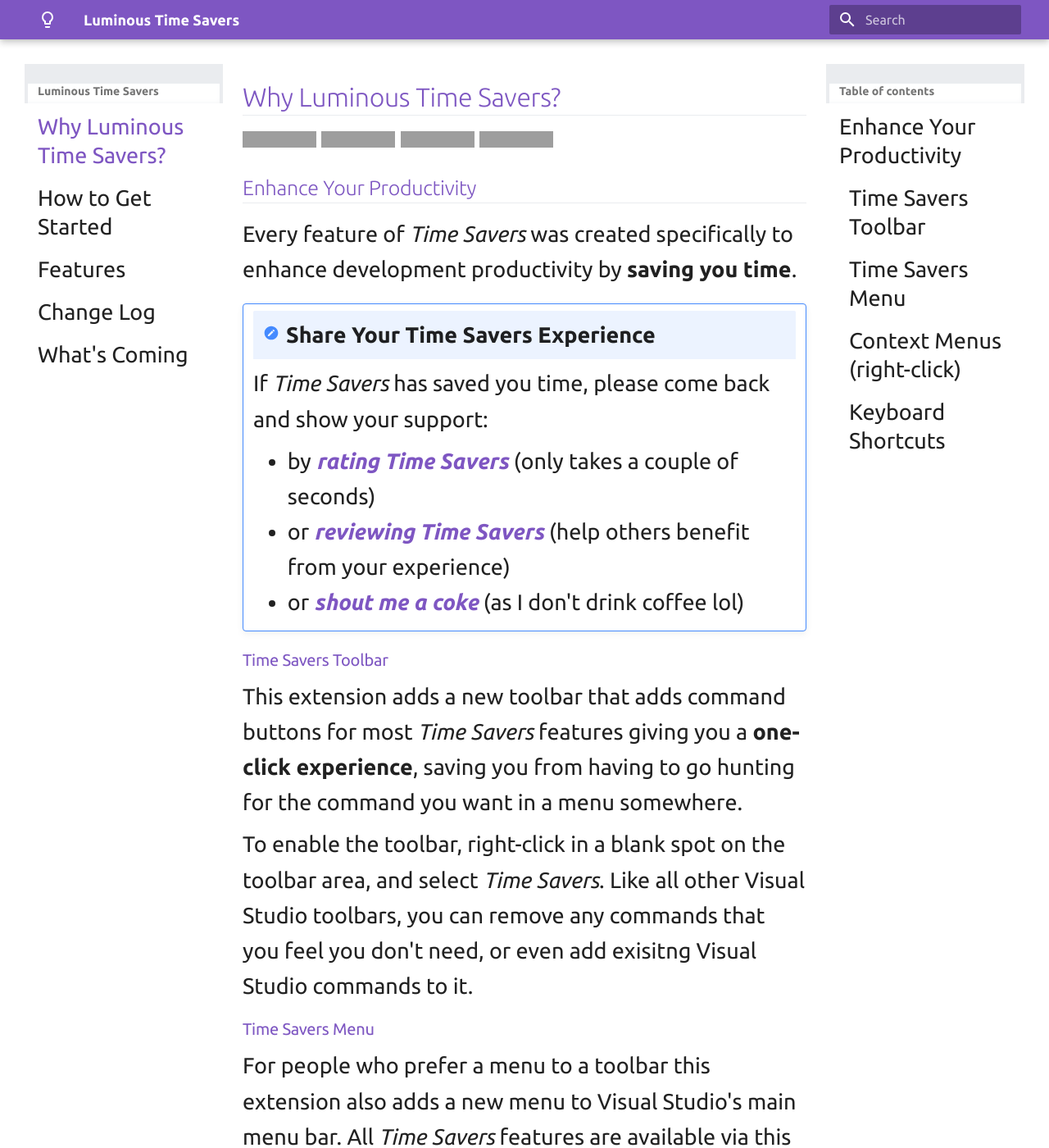
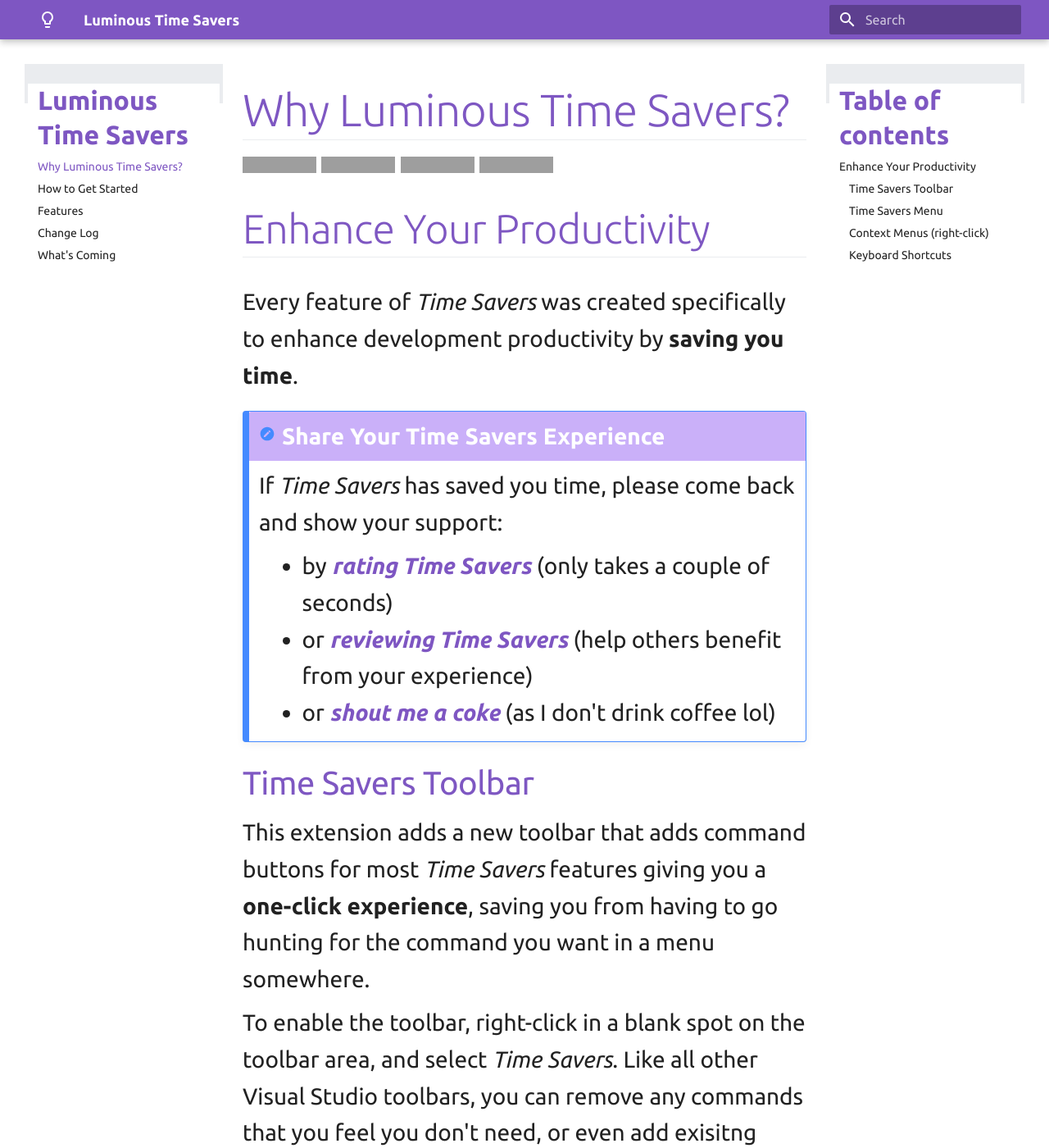
Before and after one commit to luminous-software/time-savers, an MkDocs documentation site: the page built from docs-source/index.md, in a window 1280 px wide and 1400 px high. Shown: the whole window at 82% size. Built offline with MkDocs 1.6.1 and Material for MkDocs 9.7.7, drawn with Linux system fonts in a browser that asks for light colours; old or Windows-style settings are respelled for this version of MkDocs; grey boxes are pictures that could not be loaded.

Commit message:
Update website documentation stylesheet

```diff
--- a/docs-theme/assets/stylesheets/extra.css
+++ b/docs-theme/assets/stylesheets/extra.css
@@ -18,20 +18,6 @@
     float: none !important;
 }
 
-.article h1 {
-    color: #444;
-    padding-bottom: 0;
-}
-
-.article h3 {
-    font-size: 18px;
-}
-
-.article h4 {
-    font-size: 13px;
-    font-weight: bold;
-}
-
 hr {
     border: 0;
     border-top: 1px solid #8c8c8c;
@@ -40,15 +26,12 @@
 
 h1 {
     margin-bottom: 8px !important;
+    font-size: 2.75rem !important;
 }
 
 h2 {
     margin-top: 20px !important;
-}
-
-h3 {
-    margin-top: 16px !important;
-    margin-bottom: 0 !important;
+    font-size: 2.5rem !important;
 }
 
 h1, h2 {
@@ -59,19 +42,22 @@
 
 h3 {
     color: #7E57C2 !important;
+    margin-top: 16px !important;
+    margin-bottom: 0 !important;
+    font-size: 2rem !important;
 }
 
 article p {
-    margin: 8px 0 !important;
-    font-size: 1.35rem;
+    /*margin: 8px 0 !important;*/
+    font-size: 1.4rem;
 }
 
-/*.admonition-title {
-    margin: 0 !important;
-}*/
+a.md-nav-link {
+    font-size: 1.4rem;
+}
 
-li {
-    font-size: 1.35rem;
+.md-content p {
+    margin: 8px 0;
 }
 
 .md-content article ul li {
@@ -82,20 +68,36 @@
         margin-top: 0;
     }
 
-div article ul {
-    margin-top: 0;
-}
-
 .md-main__inner {
     padding-top: 0;
 }
 
-div .md-sidebar {
+.md-sidebar {
     background: #eaecef;
 }
 
-.md-typeset ul {
+.md-content ol {
     margin-top: 0;
+    font-size: 1.4rem;
+}
+
+.md-content ul {
+    margin-top: 0;
+    font-size: 1.4rem;
+}
+
+.md-nav__title {
+    color: #7E57C2 !important;
+    font-size: 1.6rem;
+}
+
+    .md-nav__title.md-nav__title--site {
+        color: #7E57C2 !important;
+        font-size: 1.6rem;
+    }
+
+.md-flex__ellipsis.md-header-nav__title {
+    padding-left: 0;
 }
 
 .md-footer-nav {
@@ -107,11 +109,11 @@
     padding-top: 8px;
 }
 
-span .md-footer-nav__direction {
+.md-footer-nav__direction {
     display: none;
 }
 
-div .md-footer-social {
+.md-footer-social {
     display: none;
 }
 
@@ -125,6 +127,38 @@
     color: #eaecef;
 }
 
+.icon-note:before {
+    content: "\e611"
+}
+
+.admonition {
+    margin: 1.56em 0 !important;
+}
+
+.admonition-title {
+    /*
+    background: #29b6f6;
+    color: #fff;
+
+    */
+}
+
+.admonition.note .admonition-title {
+    background: #cab0f9;
+    color: #fff;
+}
+
+.admonition.note {
+    border-left: .4rem solid #7E57C2;
+}
+
+    .admonition.note .admonition-title:before {
+        color: #7E57C2;
+        /*content: "\e610";*/
+    }
+
+/*
 .md-hero {
     background: red;
 }
+*/
```
Also changed, not shown: 1 other file.
